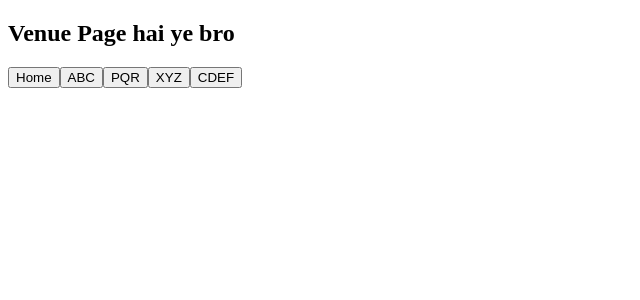
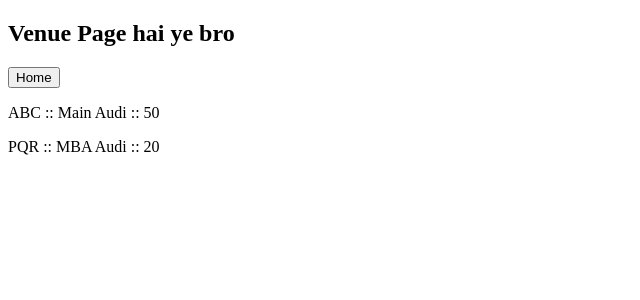
Before and after one commit to JigyasuPrakash/project-ui, a React (Create React App) app: page /venue in a window 1280 px wide. Shown: the top 300 px of the page, without its empty margins (0-640 px from the left). Built offline with nearby package versions, Linux system fonts and the light colour scheme.

Commit message:
minor change

```diff
--- a/src/components/Venue/index.js
+++ b/src/components/Venue/index.js
@@ -1,7 +1,10 @@
 import { Link } from "react-router-dom";
 
 function App() {
-    const venue = ["ABC", "PQR", "XYZ", "CDEF"];
+    const venue = [
+        {name: "ABC", location: "Main Audi", capacity: 50},
+        {name: "PQR", location: "MBA Audi", capacity: 20}
+    ];
 
     return (
         <div className="App">
@@ -11,7 +14,7 @@ function App() {
                 </h2>
                 <Link to="/"><button>Home</button></Link>
                 {venue.map((ele) => (
-                    <button>{ele}</button>
+                    <p>{ele.name} :: {ele.location} :: {ele.capacity}</p>
                 ))}
             </header>
         </div>
```
